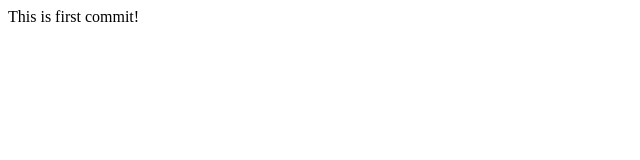
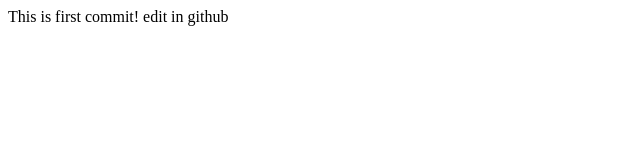
Before and after one commit to Elen3095/frontend_test, a plain HTML site: page index.html in a window 1280 px wide. Shown: the whole page, without its empty margins (0-640 px from the left). Drawn offline with Linux system fonts and the light colour scheme.

Commit message:
Update index.html
change in github

```diff
--- a/index.html
+++ b/index.html
@@ -6,5 +6,6 @@
   </head>
   <body>
   This is first commit!
+    edit in github
   </body>
 </html>
```
